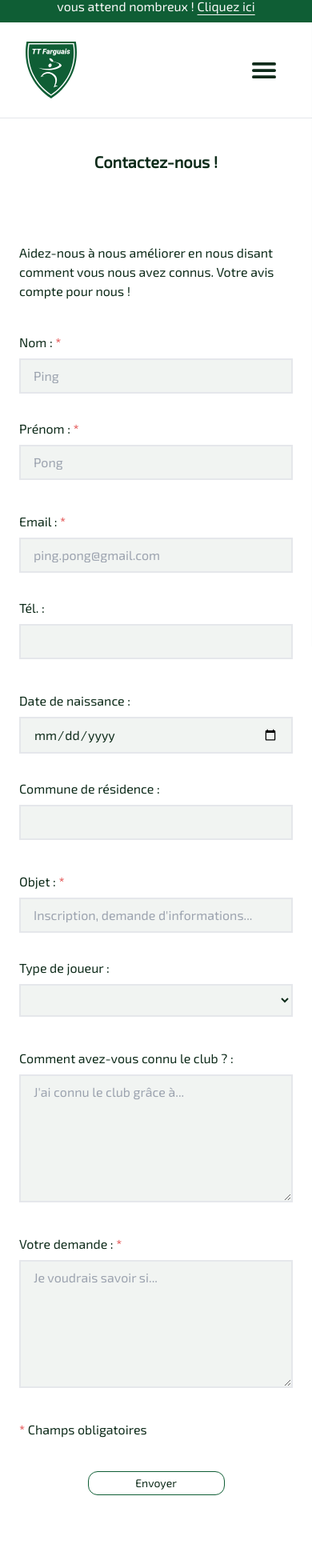
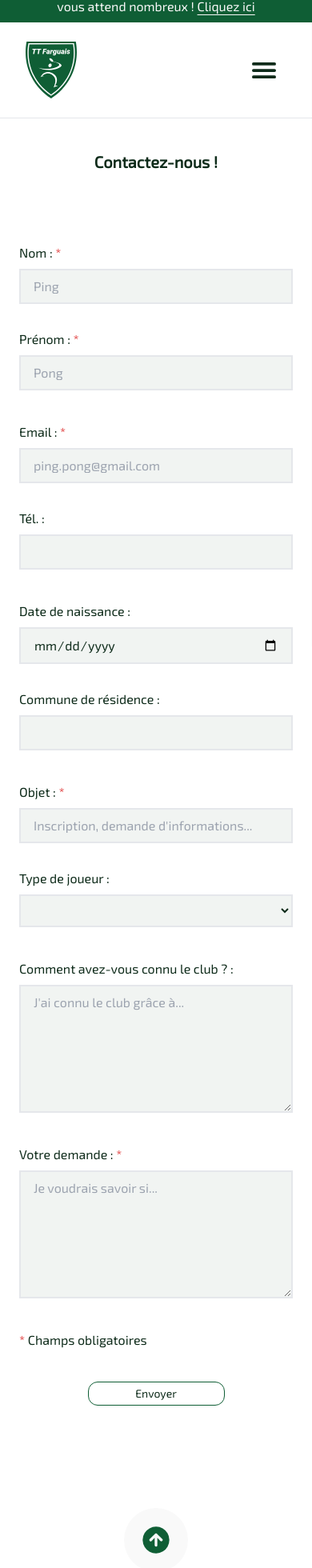
Before and after one commit to ttfarguais/ttfarguais, a Next.js app: page /contact in a window 390 px wide. Shown: the part 36-1996 px from the top of the page at 80% size. Built offline with nearby package versions, Linux system fonts and the light colour scheme.

Commit message:
style: update arrowup and fix 30(e)

```diff
--- a/app/competition/page.jsx
+++ b/app/competition/page.jsx
@@ -17,7 +17,7 @@ export default function competitionPage (){
 
   const classements = [
     {
-      name: "Régional",
+      name: "Championnat de France régional",
       class: {
         R3: {
           name: "Régionale 3",
@@ -28,7 +28,7 @@ export default function competitionPage (){
     },
 
     {
-      name: "Départemental",
+      name: "Championnat de France départemental",
       class: {
         PR: {
           name: "Pré-Régionale",
--- a/app/layout.jsx
+++ b/app/layout.jsx
@@ -31,8 +31,8 @@ export default function RootLayout({ children }) {
           <Nav />
         </header>
         <main>
+        {children}
           <ArrowUp />
-        {children}
         </main>
         <footer>
           <Footer />
--- a/app/src/components/Main/ArrowUp.jsx
+++ b/app/src/components/Main/ArrowUp.jsx
@@ -5,7 +5,7 @@ export default function ArrowUp() {
   return (
     <a
       href="#"
-      className="hidden fixed md:flex items-center justify-center bottom-0 right-0 p-4 m-10 bg-contrast-1 text-solid rounded-full w-20 h-20"
+      className="static m-auto flex md:fixed items-center justify-center bottom-0 right-0 p-4 my-6 md:m-10 bg-contrast-1 text-solid rounded-full w-20 h-20"
     >
      <TbCircleArrowUpFilled size={40}/>
     </a>
--- a/app/src/components/Main/Articles/Evenements/anniversaire/Birthday.jsx
+++ b/app/src/components/Main/Articles/Evenements/anniversaire/Birthday.jsx
@@ -14,7 +14,7 @@ export default function Birthday() {
             Le <strong className="inline-block">T.T. Farguais</strong>, notre cher club de tennis de
             table de
             <strong> Fargues Saint-Hilaire</strong>, a récemment célébré son
-            30ème anniversaire et quel événement mémorable ce fut ! Cette
+            30ᵉ anniversaire et quel événement mémorable ce fut ! Cette
             journée spéciale restera gravée dans les mémoires de tous les
             participants, tant par les moments de convivialité que par les
             affrontements sportifs passionnés.
--- a/app/src/components/Main/Inscription/Inscription.jsx
+++ b/app/src/components/Main/Inscription/Inscription.jsx
@@ -48,7 +48,7 @@ export default function Inscription({times, prices, documents, trainingStartDate
         <p className="font-bold text-solid">
           L&apos;adhésion comprend la cotisation au <strong>T.T. Farguais</strong> et la licence F.F.T.T. pour toute la saison.
         </p>
-        <p className="font-bold text-solid">Réduction de 15€ à partir de la 2ᵉᵐᵉ licence dans la même famille.</p>
+        <p className="font-bold text-solid">Réduction de 15€ à partir de la 2ᵉ licence dans la même famille.</p>
       </section>
       <section className="flex flex-col gap-4 mb-8 ">
         <p className="font-bold">
--- a/app/src/components/Main/Training/Training.jsx
+++ b/app/src/components/Main/Training/Training.jsx
@@ -13,8 +13,8 @@ export default function Training() {
       name: "Jeunes",
       schedules: [
         { day: "Mercredi", time: "14h00 - 15h30", who: "Initiation jeunes des écoles primaires-1ᵉʳ groupe *", trainingType: "Entraînement dirigé - Initiation", coach: "TOURNEAUX Maxime" },
-        { day: "Mercredi", time: "15h30 - 17h30", who: "Initiation jeunes des collèges-Lycées 2ᵉᵐᵉ groupe *", trainingType: "Entraînement dirigé - Débutant", coach: "TOURNEAUX Maxime" },
-        { day: "Mercredi", time: "17h30 - 19h30", who: "Initiation jeunes des collèges-lycées 3ᵉᵐᵉ groupe *", trainingType: "Entraînement dirigé", coach: "TOURNEAUX Maxime" },
+        { day: "Mercredi", time: "15h30 - 17h30", who: "Initiation jeunes des collèges-Lycées 2ᵉ groupe *", trainingType: "Entraînement dirigé - Débutant", coach: "TOURNEAUX Maxime" },
+        { day: "Mercredi", time: "17h30 - 19h30", who: "Initiation jeunes des collèges-lycées 3ᵉ groupe *", trainingType: "Entraînement dirigé", coach: "TOURNEAUX Maxime" },
       ]
     }
   ];
--- a/app/src/components/Main/contact/Contact.jsx
+++ b/app/src/components/Main/contact/Contact.jsx
@@ -98,12 +98,6 @@ export default function Contact() {
         onSubmit={handleSubmit}
         className="flex flex-col w-full md:w-4/6 gap-10 py-10 xl:w-3/6 p-6 mb-10"
       >
-        <div className="flex flex-col gap-4">
-          <p className="md:text-lg">
-            Aidez-nous à nous améliorer en nous disant comment vous nous avez
-            connus. Votre avis compte pour nous !
-          </p>
-        </div>
 
         <div className="flex flex-col md:flex-row justify-between gap-8">
           <div className="flex-col flex w-full gap-2">
```
